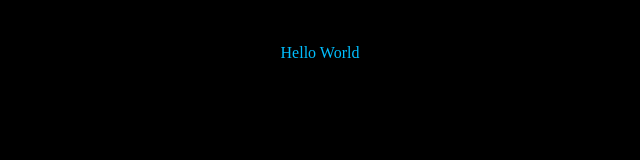
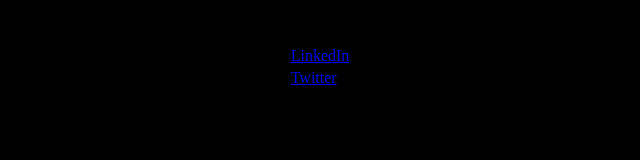
Before and after one commit to megdotnet/fairbanksm.github.io, a plain HTML site: page index.html in a window 1280 px wide. Shown: the whole page, without its empty margins (320-960 px from the left). Drawn offline with Linux system fonts and the light colour scheme.

Commit message:
Add twitter and LI Links

```diff
--- a/index.html
+++ b/index.html
@@ -5,6 +5,16 @@
 <body style="background-color:black;">
 <br><br>
 
-<div align="center" style="color:deepskyblue;">Hello World</div>
+  <div align="center" style="color:deepskyblue;">
+    <table>
+      <tr>
+        <td style="color:deepskyblue;"><a href ="https://www.linkedin.com/in/fairbanksm/">LinkedIn</a></td>
+      </tr>
+      <tr>
+        <td style="color:deepskyblue;"><a href="https://twitter.com/zimholt">Twitter</a></td>
+      </tr>
+    </table>
+  </div>
+
 </body>
 </html>
```
